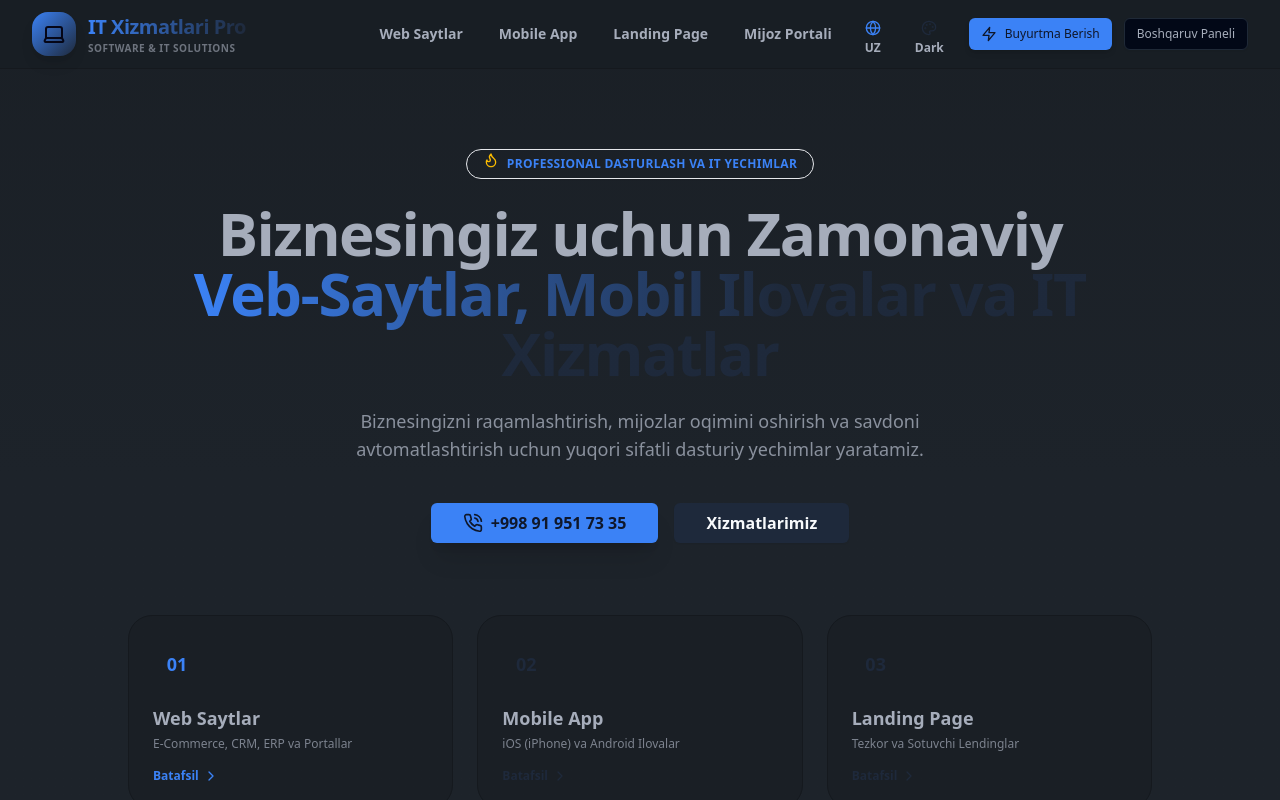
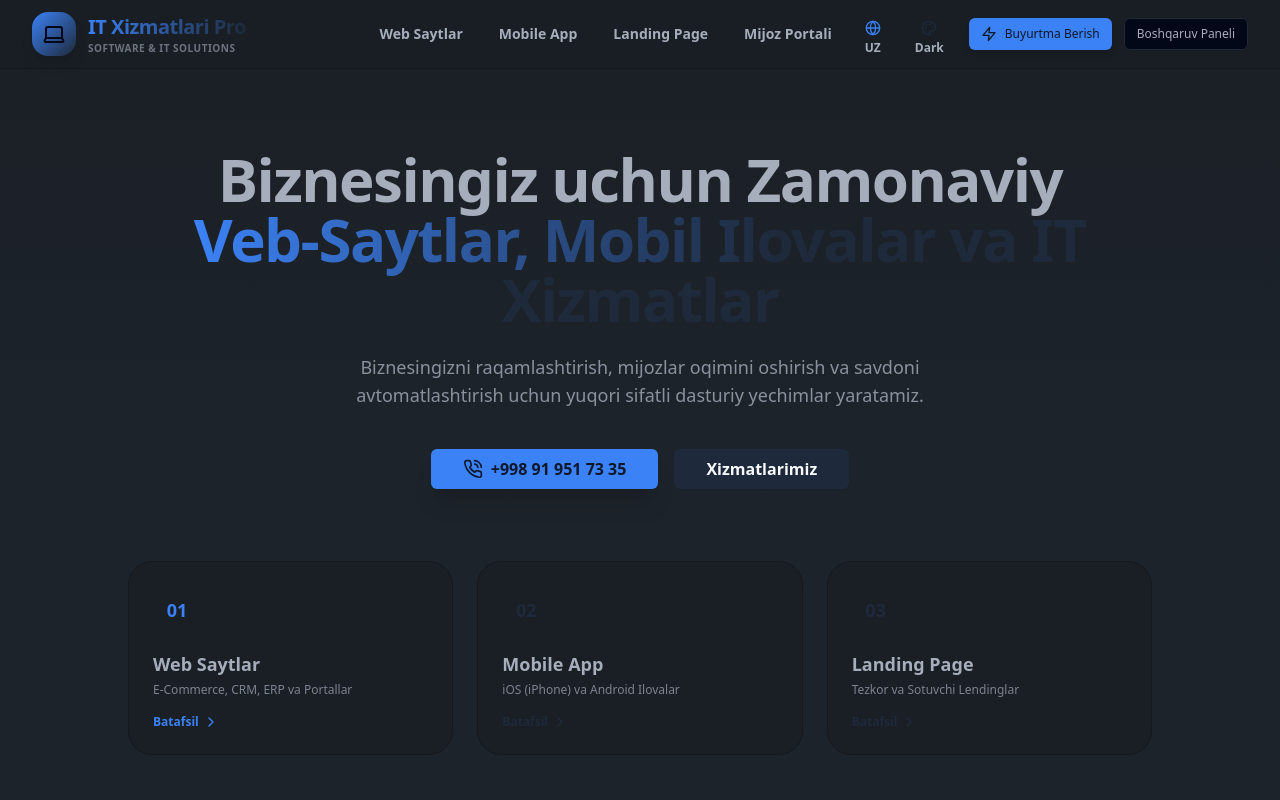
Before and after one commit to jumaqulovyashnar/IT-xizmatlari., a Next.js app in the folder frontend/: page / in a window 1280 px wide. Shown: the top 800 px of the page. Built offline with nearby package versions, Linux system fonts and the light colour scheme.

Commit message:
fix(ui): remove hero badge

```diff
--- a/frontend/src/app/page.tsx
+++ b/frontend/src/app/page.tsx
@@ -82,9 +82,7 @@ export default function HomePage() {
       {/* Hero Section */}
       <section className="relative py-20 px-4 text-center overflow-hidden bg-gradient-to-b from-base-200/60 via-base-100 to-base-100">
         <div className="max-w-5xl mx-auto space-y-6 relative z-10">
-          <div className="inline-flex items-center gap-2 px-4 py-1.5 rounded-full border border-primary/30 bg-primary/10 text-primary text-xs font-black tracking-wide uppercase shadow-sm">
-            <Flame className="w-4 h-4 text-warning animate-bounce" /> {t.hero.badge}
-          </div>
+
 
           <h1 className="text-4xl sm:text-6xl font-black tracking-tight leading-tight">
             {t.hero.titleStart} <br />
```
